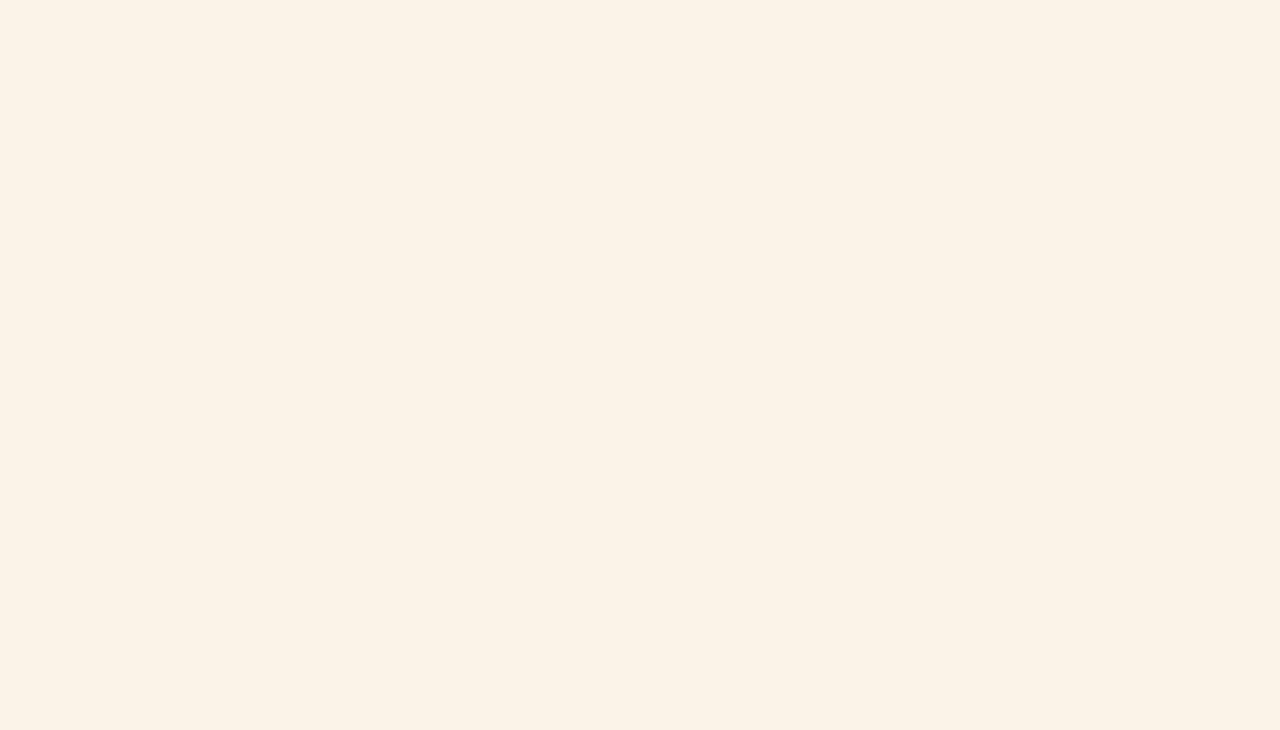
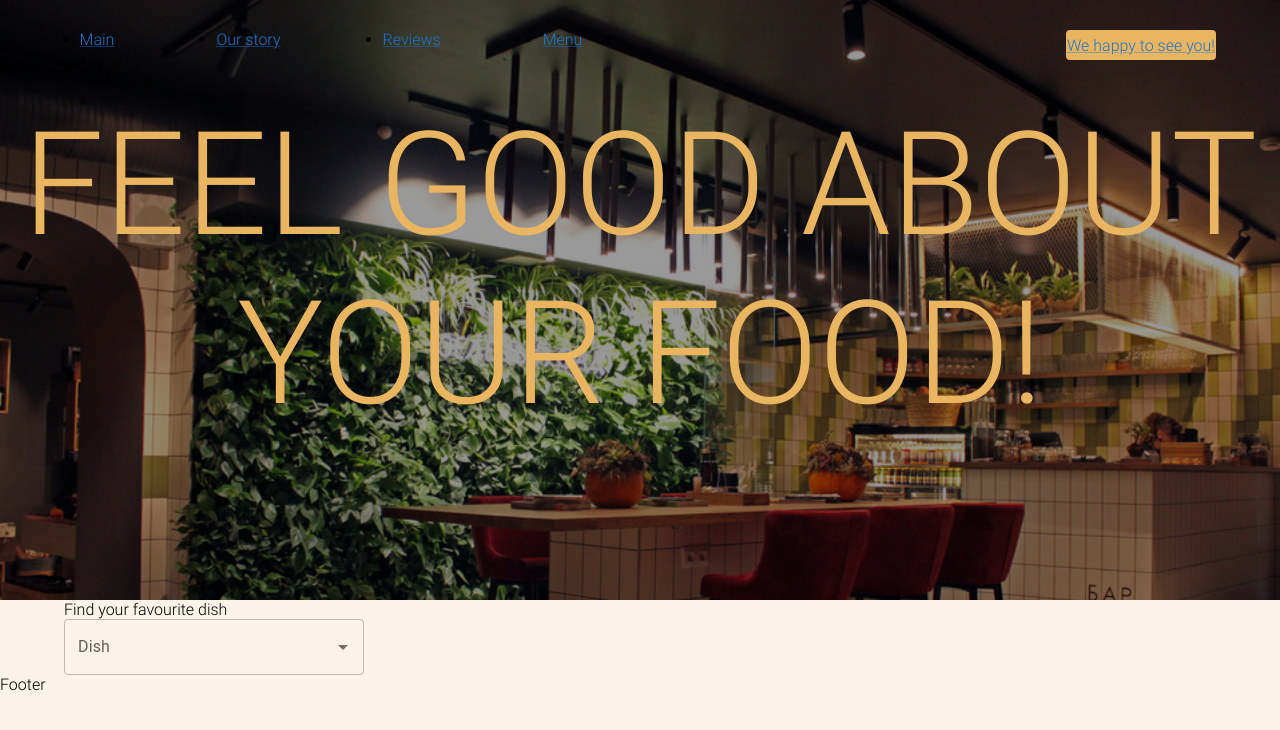
Before and after one commit to RovdoSophiya/SVC, a React (Create React App) app: page /Menu in a window 1280 px wide. Before the commit this address had no page. Shown: the top 730 px of the page. Built offline with nearby package versions, Linux system fonts and the light colour scheme.

Commit message:
feat: add new component

```diff
--- a/src/App.js
+++ b/src/App.js
@@ -1,11 +1,13 @@
 import { BrowserRouter, Route, Routes } from "react-router-dom";
 import Main from "./Pages/Main/main.jsx";
+import Menu from "./Pages/Menu/Menu.jsx";
 
 function App() {
   return (
     <BrowserRouter>
       <Routes>
         <Route path="/" element={<Main />} />
+        <Route path="/Menu" element={<Menu />} />
       </Routes>
     </BrowserRouter>
   );
--- /dev/null
+++ b/src/Pages/Components/FindDish/FindDish.jsx
@@ -0,0 +1,49 @@
+import React, { useState } from "react";
+import { Container } from "@mui/material";
+import { Autocomplete } from "@mui/material";
+import { TextField } from "@mui/material";
+export default function FindDish() {
+  const dishes = [
+    {
+      label: "Dish 1",
+      id: 1,
+      description: "Description of Dish 1",
+      image:
+        "https://www.bahroma1.ru/templates/bahroma1/img/slider/2300x1500_61b11ccbd3b30.jpg",
+    },
+    {
+      label: "Dish 2",
+      id: 2,
+      description: "Description of Dish 2",
+      image:
+        "https://hip2go.ru/api2/images/IikoProducts26/c1c668e7c6-1_500x353.jpg",
+    },
+  ];
+  const [selectedDish, setSelectedDish] = useState(null);
+  return (
+    <Container>
+      <div>Find your favourite dish</div>
+      <Autocomplete
+        disablePortal
+        options={dishes}
+        getOptionLabel={(option) => option.label}
+        onChange={(event, newValue) => {
+          setSelectedDish(newValue);
+        }}
+        sx={{ width: 300 }}
+        renderInput={(params) => <TextField {...params} label="Dish" />}
+      />
+      {selectedDish && (
+        <div style={{ marginTop: 20 }}>
+          <h3>{selectedDish.label}</h3>
+          <img
+            src={selectedDish.image}
+            alt={selectedDish.label}
+            style={{ width: 150, height: 150 }}
+          />
+          <p>{selectedDish.description}</p>
+        </div>
+      )}
+    </Container>
+  );
+}
--- a/src/Pages/Components/FoodComponent/foodComponent.css
+++ b/src/Pages/Components/FoodComponent/foodComponent.css
@@ -10,5 +10,3 @@
   display: flex;
   flex-direction: column;
 }
-.foodComponent-annotation p (:nth-child(1)) {
-}
--- a/src/Pages/Components/FoodComponent/foodComponent.jsx
+++ b/src/Pages/Components/FoodComponent/foodComponent.jsx
@@ -1,5 +1,5 @@
 import React from "react";
-import { Link } from "react-router-dom";
+import { Link } from "@mui/material";
 import Food from "../../../assets/img/food.jpg";
 import "./foodComponent.css";
 
--- a/src/Pages/Components/Header/header.jsx
+++ b/src/Pages/Components/Header/header.jsx
@@ -32,8 +32,8 @@ export default function Header() {
               </Link>
             </li>
             <li className="menu-item contacts">
-              <Link href="/contacts" className="contact link">
-                {"Contacts"}
+              <Link href="/menu" className="contact link">
+                {"Menu"}
               </Link>
             </li>
           </ul>
--- /dev/null
+++ b/src/Pages/Menu/Menu.jsx
@@ -0,0 +1,13 @@
+import React from "react";
+import Header from "../Components/Header/header";
+import Footer from "../Components/Footer/footer";
+import FindDish from "../Components/FindDish/FindDish";
+export default function menu() {
+  return (
+    <div>
+      <Header />
+      <FindDish />
+      <Footer />
+    </div>
+  );
+}
```
Also changed, not shown: src/Pages/Components/FindDish/findDish.css (added).
